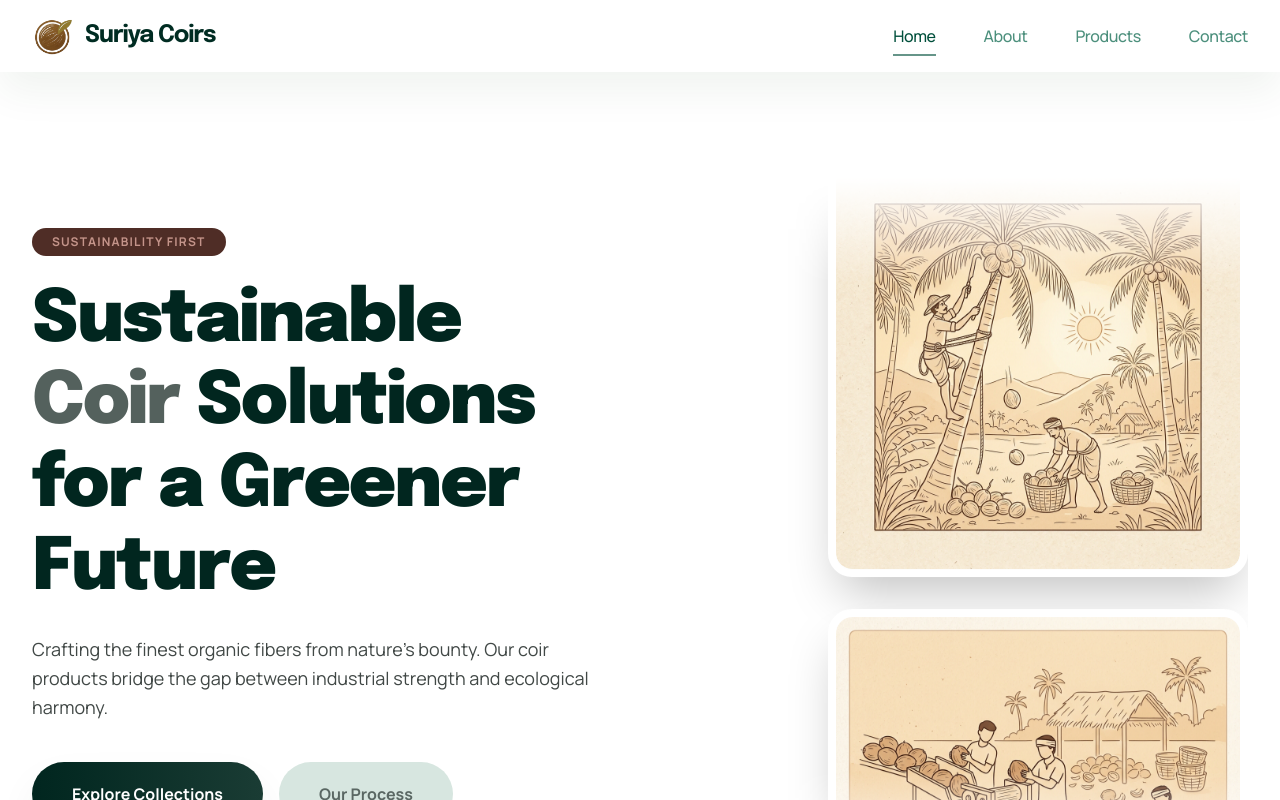
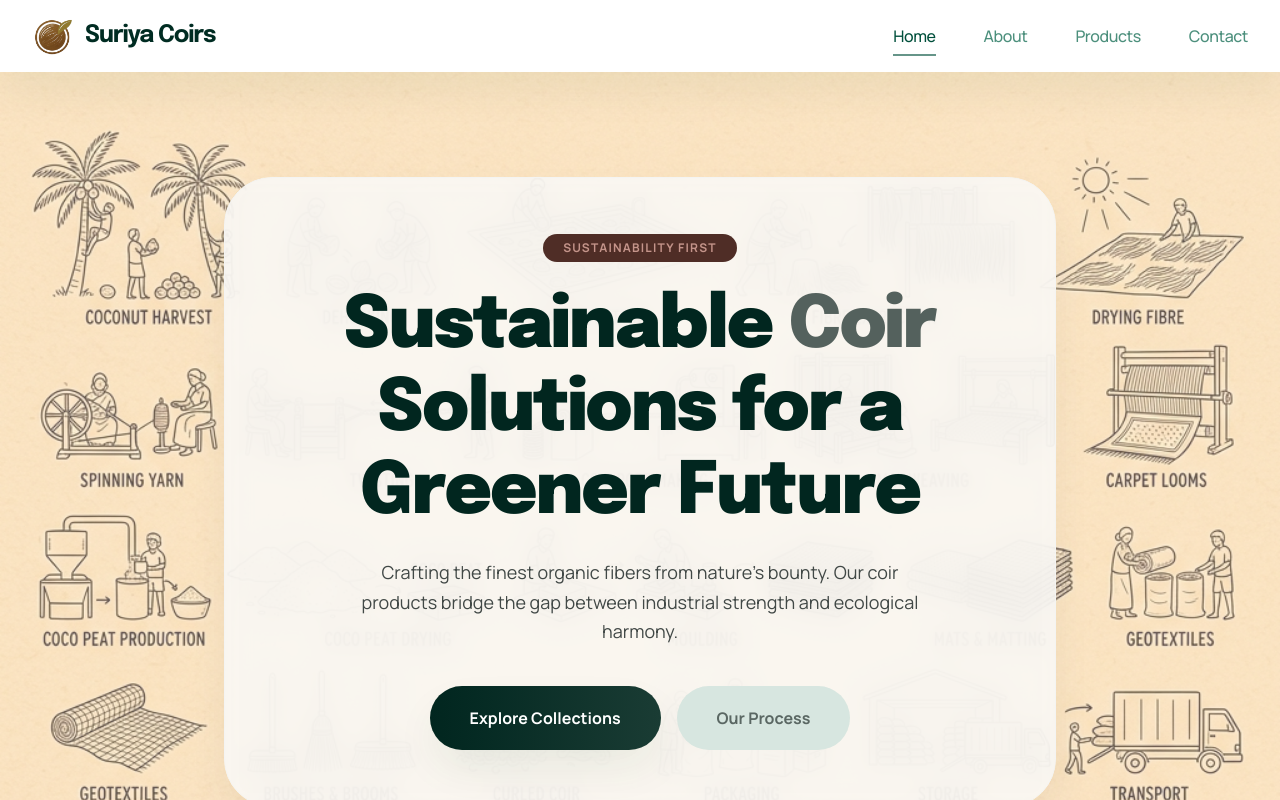
Before and after one commit to nithees-sj/suriyacoir, a React (Vite) app: page / in a window 1280 px wide. Shown: the top 800 px of the page. Built offline with nearby package versions, Linux system fonts and the light colour scheme.

Commit message:
updated hero text and background

```diff
--- a/src/index.css
+++ b/src/index.css
@@ -112,8 +112,8 @@
 }
 
 .mask-image-vertical {
-  mask-image: linear-gradient(to bottom, transparent, black 15%, black 85%, transparent);
-  -webkit-mask-image: linear-gradient(to bottom, transparent, black 15%, black 85%, transparent);
+  mask-image: linear-gradient(to bottom, transparent, black 5%, black 95%, transparent);
+  -webkit-mask-image: linear-gradient(to bottom, transparent, black 5%, black 95%, transparent);
 }
 
 /* 3D Perspective Tilt */
--- a/src/pages/Home.jsx
+++ b/src/pages/Home.jsx
@@ -5,19 +5,7 @@ import testimonialsData from '../data/testimonials.json';
 import featuresData from '../data/features.json';
 
 import plantationImg from '../assets/cocount tree image.jpeg';
-import doodleBg from '../assets/coir_doodle_bg_sand.png';
-
-import phase1 from '../assets/phase1_harvest.png';
-import phase2 from '../assets/phase2_extraction.png';
-import phase3 from '../assets/phase3_drying.png';
-import phase4 from '../assets/phase4_moulding.png';
-
-const phaseImages = [
-  { img: phase1, title: 'Harvesting' },
-  { img: phase2, title: 'Extraction' },
-  { img: phase3, title: 'Drying' },
-  { img: phase4, title: 'Moulding' }
-];
+import doodleBg from '../assets/coir_doodle_bg_wide_labels.png';
 
 import img120kg from '../assets/products/120kgfiberballing.png';
 import img5kgChips from '../assets/products/5kgchips.png';
@@ -88,9 +76,14 @@ export default function Home() {
   return (
     <main>
       {/* Hero Section */}
-      <section className="relative min-h-[870px] flex items-center overflow-hidden pt-10 bg-white">
-        <div className="max-w-7xl mx-auto px-8 w-full grid grid-cols-1 lg:grid-cols-2 gap-16 items-center">
-          <div className="z-10 text-left flex flex-col items-start justify-center">
+      <section className="relative min-h-[800px] flex items-center justify-center overflow-hidden pt-10">
+        {/* Doodle Background Pattern */}
+        <div
+          className="absolute inset-0 -z-20 opacity-70 pointer-events-none mix-blend-multiply"
+          style={{ backgroundImage: `url(${doodleBg})`, backgroundSize: 'cover', backgroundPosition: 'center', backgroundRepeat: 'no-repeat' }}
+        ></div>
+        <div className="max-w-4xl mx-auto px-8 w-full text-center">
+          <div className="z-10 bg-[#faf9f7]/90 backdrop-blur-md p-10 md:p-14 rounded-[3rem] shadow-[0_20px_40px_rgba(0,0,0,0.05)] border border-surface-container-low inline-block">
             <span className="inline-block py-1.5 px-5 mb-6 rounded-full bg-tertiary-container text-on-tertiary-container text-xs font-label uppercase tracking-widest font-bold">
               {heroData.tagline}
             </span>
@@ -99,10 +92,10 @@ export default function Home() {
               <span className="text-secondary">{heroData.headingHighlight}</span>{' '}
               {heroData.headingEnd}
             </h1>
-            <p className="text-lg text-on-surface-variant max-w-xl mb-10 leading-relaxed">
+            <p className="text-lg text-on-surface-variant max-w-xl mx-auto mb-10 leading-relaxed">
               {heroData.description}
             </p>
-            <div className="flex flex-wrap gap-4">
+            <div className="flex flex-wrap gap-4 justify-center">
               <Link
                 to="/products"
                 className="bg-primary bg-gradient-to-r from-primary to-primary-container text-on-primary px-10 py-5 rounded-full font-bold shadow-[0_20px_40px_rgba(21,66,18,0.06)] hover:scale-105 transition-transform"
@@ -117,18 +110,7 @@ export default function Home() {
               </Link>
             </div>
           </div>
-          <div className="relative flex justify-center lg:justify-end items-center h-[500px] lg:h-[700px] w-full mt-10 lg:mt-0 overflow-hidden mask-image-vertical">
-            <div className="flex flex-col gap-8 animate-vertical-scroll hover:[animation-play-state:paused] py-10">
-              {phaseImages.concat(phaseImages).map((phase, i) => (
-                <div key={i} className="w-full max-w-[420px] rounded-3xl overflow-hidden shadow-2xl border-[8px] border-white bg-white flex-shrink-0 transform transition-transform hover:scale-105 hover:-rotate-1">
-                  <img src={phase.img} alt={phase.title} className="w-full h-auto object-cover rounded-2xl" />
-                </div>
-              ))}
-            </div>
-          </div>
         </div>
-        {/* Background Decoration */}
-        <div className="absolute top-1/4 -left-20 w-96 h-96 bg-secondary/10 organic-shape-2 -z-10 blur-3xl"></div>
       </section>
 
       {/* Product Carousel Section */}
```
